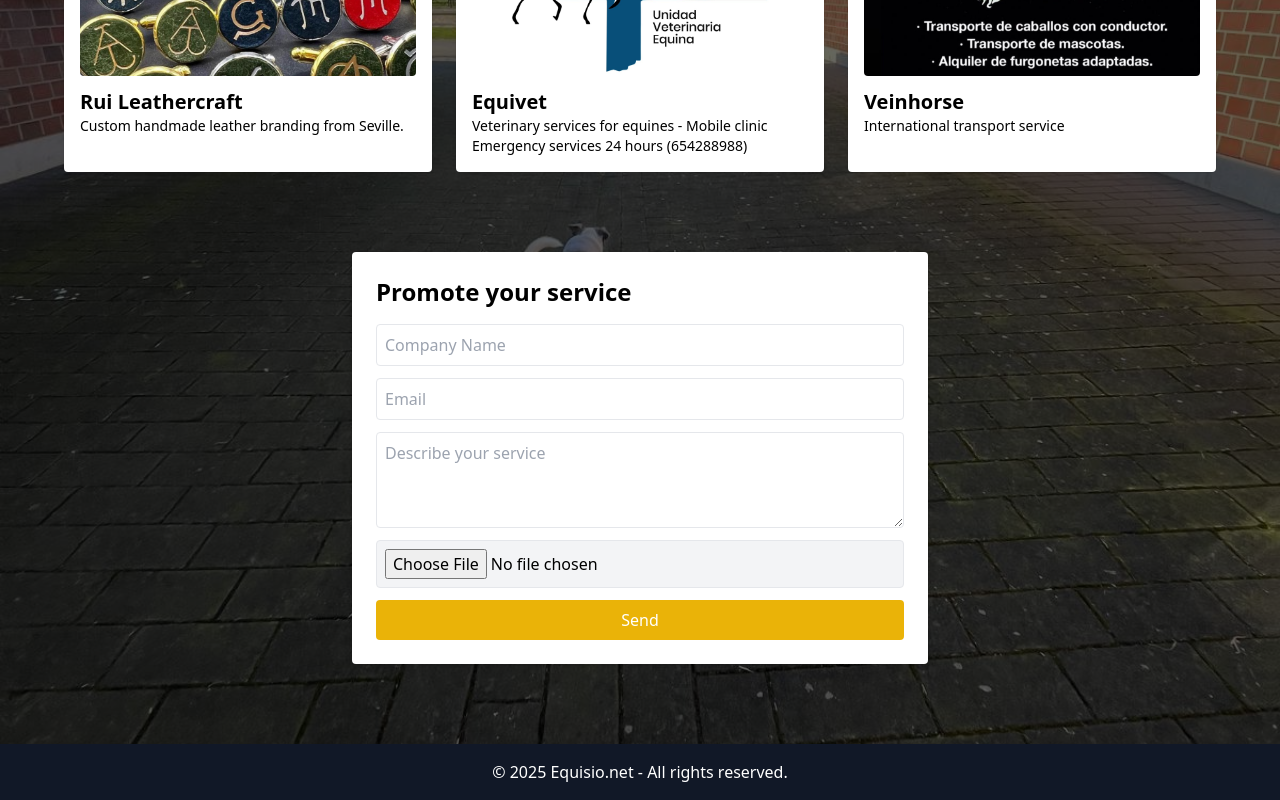
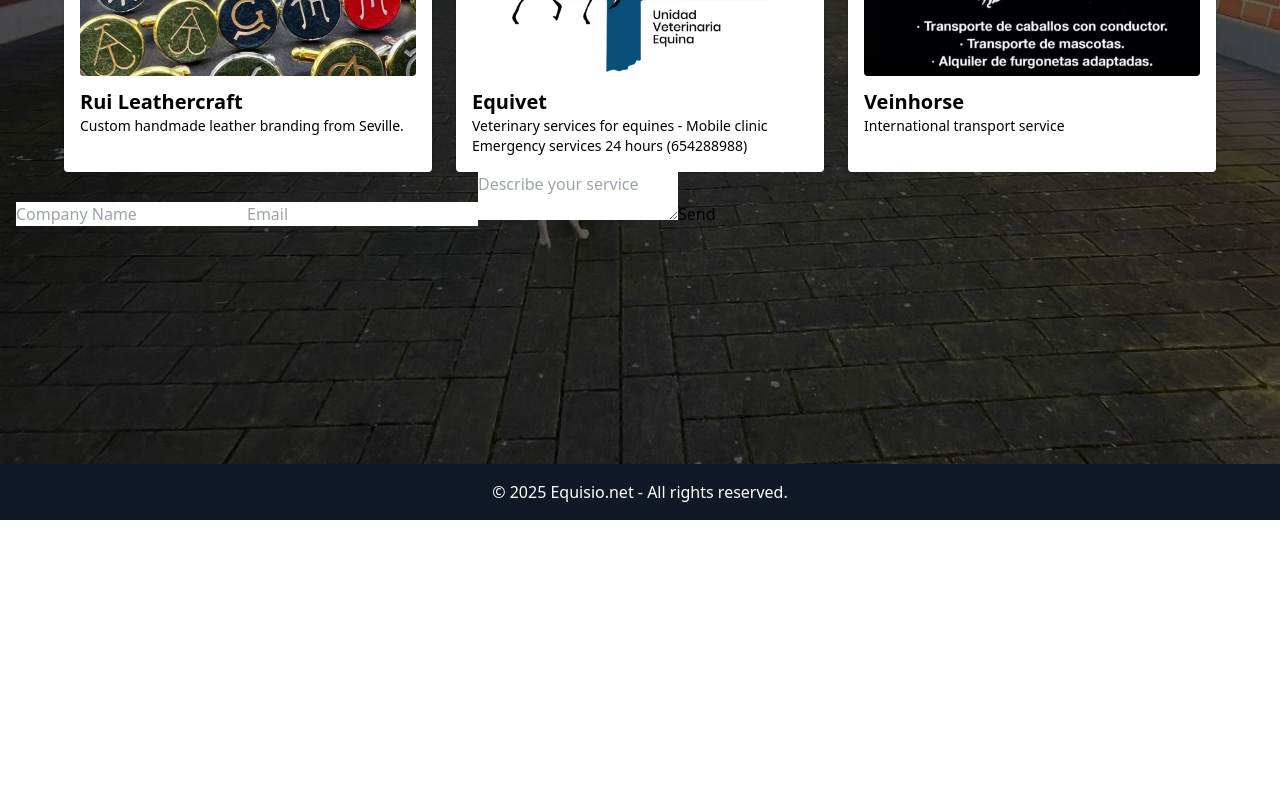
Before and after one commit to Equisio/equisio, a Next.js app: page /services in a window 1280 px wide. Shown: the part 336-1136 px from the top of the page. After the commit the page ends 856 px from the top, so only its background shows below. Built offline with nearby package versions, Linux system fonts and the light colour scheme.

Commit message:
Agrega endpoint para enviar correos desde formulario

```diff
--- a/pages/services.tsx
+++ b/pages/services.tsx
@@ -58,24 +58,12 @@
           </section>
 
           {/* Formulario de contacto para empresas */}
-          <section className="mt-20 max-w-xl mx-auto bg-white p-6 rounded shadow text-black">
-            <h3 className="text-2xl font-bold mb-4">Promote your service</h3>
-            <form className="flex flex-col space-y-3">
-              <input type="text" placeholder="Company Name" className="p-2 border rounded" />
-              <input type="email" placeholder="Email" className="p-2 border rounded" />
-              <textarea
-                placeholder="Describe your service"
-                className="p-2 border rounded h-24"
-              />
-              <input type="file" className="p-2 border rounded bg-gray-100" />
-              <button
-                type="submit"
-                className="bg-yellow-500 hover:bg-yellow-600 text-white py-2 rounded"
-              >
-                Send
-              </button>
-            </form>
-          </section>
+          <form method="POST" action="/api/contact">
+          <input type="text" name="companyName" placeholder="Company Name" required />
+          <input type="email" name="email" placeholder="Email" required />
+          <textarea name="message" placeholder="Describe your service" required></textarea>
+          <button type="submit">Send</button>
+          </form>
         </div>
       </main>
       <Footer />
```
Also changed, not shown: 1 other file (tests, documents, lock files or other folders).
